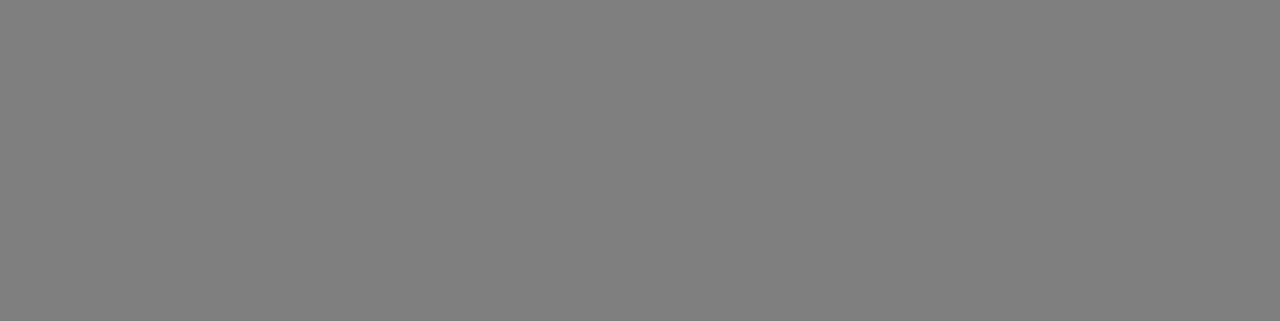
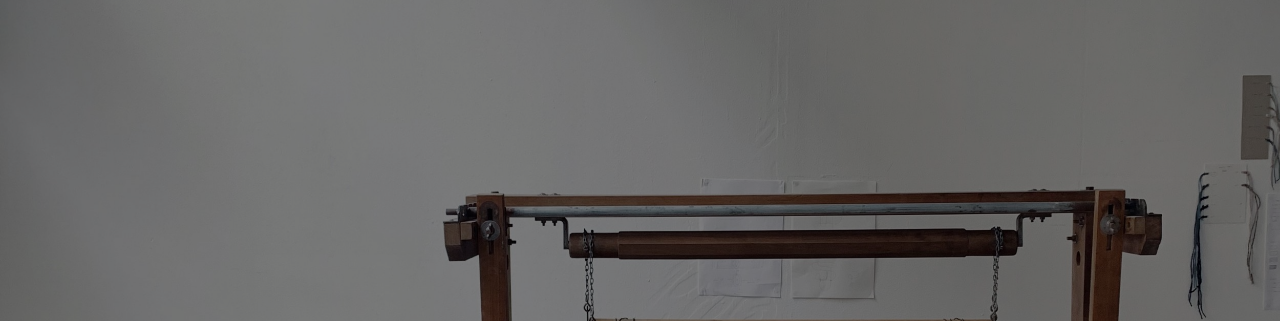
Before and after one commit to navsutra/navsutra-homepage, a plain HTML site: page index.html in a window 1280 px wide. Shown: the top 321 px of the page. Drawn offline with nearby package versions, Linux system fonts and the light colour scheme.

Commit message:
Add background image

```diff
--- a/index.html
+++ b/index.html
@@ -13,7 +13,7 @@
             height: 100%;
             font-family: 'Montserrat', sans-serif;
             color: #333;
-            background: url('your-background-image-url.jpg') no-repeat center center fixed;
+            background: url('bgimage.jpg') no-repeat center center fixed;
             background-size: cover;
             display: flex;
             align-items: center;
```
Also changed, not shown: bgimage.jpg (added).
